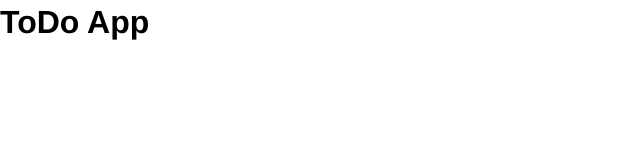
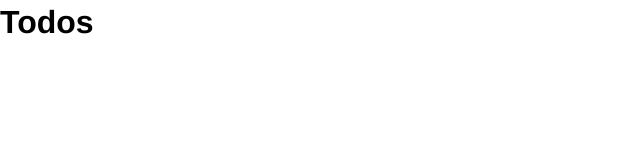
Before and after one commit to Cruebee/todo-react, a React (Create React App) app: page / in a window 1280 px wide. Shown: the top 160 px of the page, without its empty margins (0-640 px from the left). Built offline with nearby package versions, Linux system fonts and the light colour scheme.

Commit message:
addition: add in the first component and import it into app.js, change app.js into class component.

```diff
--- a/src/App.js
+++ b/src/App.js
@@ -1,11 +1,16 @@
+import React, { Component } from 'react';
+import Todos from './components/Todos';
+
 import './App.css';
 
-function App() {
-  return (
-    <div className='App'>
-      <h1>ToDo App</h1>
-    </div>
-  );
+class App extends Component {
+  render() {
+    return (
+      <div className='App'>
+        <Todos />
+      </div>
+    );
+  }
 }
 
 export default App;
--- /dev/null
+++ b/src/components/Todos.js
@@ -0,0 +1,13 @@
+import React, { Component } from 'react';
+
+class Todos extends Component {
+  render() {
+    return (
+      <div>
+        <h1>Todos</h1>
+      </div>
+    );
+  }
+}
+
+export default Todos;
```
